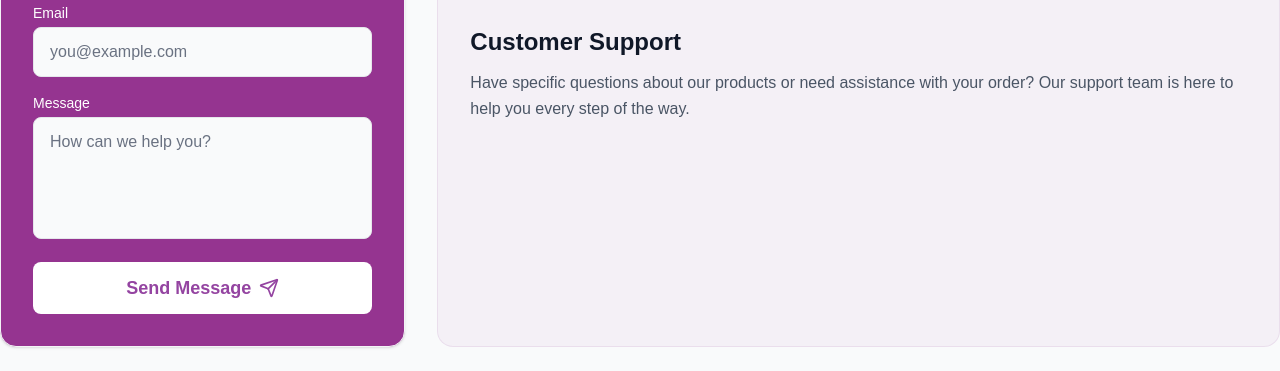
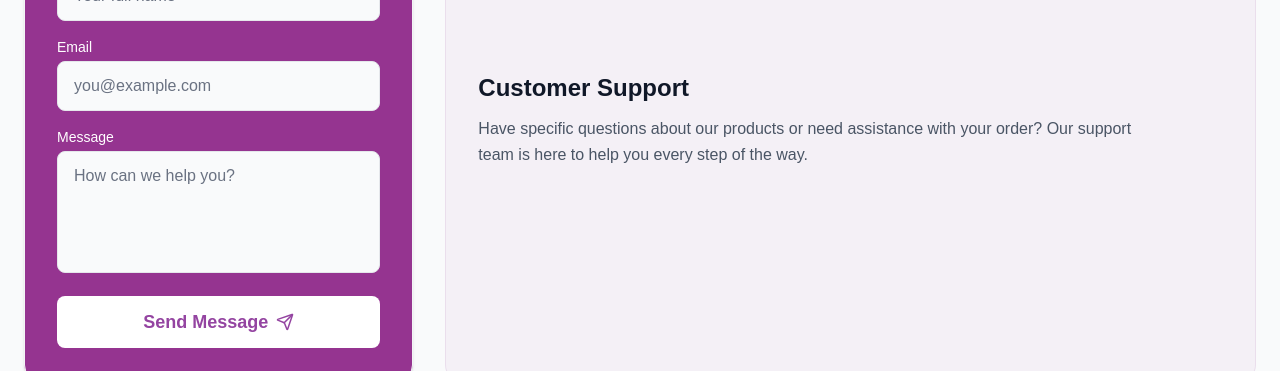
Before and after one commit to ManupriyaNagar/rbvets, a Next.js app: page /product in a window 1280 px wide. Shown: the part 1099-1470 px from the top of the page. Built offline with nearby package versions, Linux system fonts and the light colour scheme; a web font is replaced by a local one.

Commit message:
28th commit

```diff
--- a/src/components/Products/FormSection.jsx
+++ b/src/components/Products/FormSection.jsx
@@ -1,55 +1,75 @@
 'use client';
 
 import React from 'react';
-import { Mail, Phone, MapPin, Send } from 'lucide-react';
+import { Send } from 'lucide-react';
 
 export default function FormSection() {
     return (
-        <section className="w-full bg-gray-50 py-16 ">
-            <div className="max-w-7xl mx-auto">
-                <div className="grid grid-cols-1 lg:grid-cols-3 gap-8">
+        <section className="w-full bg-gray-50 py-12 md:py-16">
+            <div className="max-w-7xl mx-auto px-4 md:px-6">
+                <div className="grid grid-cols-1 lg:grid-cols-3 gap-6 md:gap-8">
 
-                    {/* GRID 1: The Form */}
-                    <div className="w-full bg-[#953490] p-8 rounded-2xl shadow-sm border border-gray-100 lg:col-span-1">
-                        <h3 className="text-2xl font-bold text-white mb-6">Send us a message</h3>
+                    {/* FORM */}
+                    <div className="w-full bg-[#953490] p-6 sm:p-8 rounded-2xl shadow-sm border border-gray-100 lg:col-span-1">
+                        <h3 className="text-xl sm:text-2xl font-bold text-white mb-6">
+                            Send us a message
+                        </h3>
+
                         <form className="space-y-4">
                             <div>
-                                <label className="block text-sm font-medium text-white mb-1">Name</label>
+                                <label className="block text-sm font-medium text-white mb-1">
+                                    Name
+                                </label>
                                 <input
                                     type="text"
                                     placeholder="Your full name"
-                                    className="text-black placeholder:text-gray-500 w-full px-4 py-3 rounded-lg bg-gray-50 border border-gray-200 focus:border-[#9444A1] focus:ring-1 focus:ring-[#9444A1] outline-none transition-all"
+                                    className="w-full px-4 py-3 rounded-lg bg-gray-50 text-black placeholder:text-gray-500 border border-gray-200 focus:border-[#9444A1] focus:ring-1 focus:ring-[#9444A1] outline-none transition"
                                 />
                             </div>
+
                             <div>
-                                <label className="block text-sm font-medium text-white mb-1">Email</label>
+                                <label className="block text-sm font-medium text-white mb-1">
+                                    Email
+                                </label>
                                 <input
                                     type="email"
                                     placeholder="you@example.com"
-                                    className="text-black placeholder:text-gray-500 w-full px-4 py-3 rounded-lg bg-gray-50 border border-gray-200 focus:border-[#9444A1] focus:ring-1 focus:ring-[#9444A1] outline-none transition-all"
+                                    className="w-full px-4 py-3 rounded-lg bg-gray-50 text-black placeholder:text-gray-500 border border-gray-200 focus:border-[#9444A1] focus:ring-1 focus:ring-[#9444A1] outline-none transition"
                                 />
                             </div>
+
                             <div>
-                                <label className="block text-sm font-medium text-white mb-1">Message</label>
+                                <label className="block text-sm font-medium text-white mb-1">
+                                    Message
+                                </label>
                                 <textarea
                                     rows={4}
                                     placeholder="How can we help you?"
-                                    className="text-black placeholder:text-gray-500 w-full px-4 py-3 rounded-lg bg-gray-50 border border-gray-200 focus:border-[#9444A1] focus:ring-1 focus:ring-[#9444A1] outline-none transition-all resize-none"
+                                    className="w-full px-4 py-3 rounded-lg bg-gray-50 text-black placeholder:text-gray-500 border border-gray-200 focus:border-[#9444A1] focus:ring-1 focus:ring-[#9444A1] outline-none resize-none transition"
                                 />
                             </div>
-                            <button className="w-full bg-white text-[#9444A1] font-extrabold py-3 rounded-lg text-lg transition-colors flex items-center justify-center gap-2">
+
+                            <button
+                                type="submit"
+                                className="w-full bg-white text-[#9444A1] font-bold py-3 rounded-lg text-base sm:text-lg flex items-center justify-center gap-2 active:scale-95 transition"
+                            >
                                 Send Message
-                                <Send size={20} />
+                                <Send size={18} />
                             </button>
                         </form>
                     </div>
-                    {/* GRID 2: Information Block 1 */}
-                    <div className="col-span-2 w-full bg-[#9444A1]/5 p-8  rounded-2xl border border-[#9444A1]/10 flex flex-col justify-center items-start">
-                        <h3 className="text-2xl font-bold text-gray-900 mb-3">Customer Support</h3>
-                        <p className="text-gray-600 leading-relaxed mb-6">
-                            Have specific questions about our products or need assistance with your order? Our support team is here to help you every step of the way.
+
+                    {/* INFO BLOCK */}
+                    <div className="lg:col-span-2 w-full bg-[#9444A1]/5 p-6 sm:p-8 rounded-2xl border border-[#9444A1]/10 flex flex-col justify-center">
+                        <h3 className="text-xl sm:text-2xl font-bold text-gray-900 mb-3">
+                            Customer Support
+                        </h3>
+                        <p className="text-gray-600 text-sm sm:text-base leading-relaxed max-w-2xl">
+                            Have specific questions about our products or need assistance with your order?
+                            Our support team is here to help you every step of the way.
                         </p>
                     </div>
+
                 </div>
             </div>
         </section>
--- a/src/components/Products/ProductHero.jsx
+++ b/src/components/Products/ProductHero.jsx
@@ -69,6 +69,7 @@ const services = [
 
 export default function ProductHero() {
   const [active, setActive] = useState(services[0]);
+  const [imgToggle, setImgToggle] = useState(false);
   const searchParams = useSearchParams();
 
   useEffect(() => {
@@ -93,13 +94,33 @@ export default function ProductHero() {
         <div className="flex flex-col lg:flex-row gap-6 items-center">
 
           {/* LEFT CONTENT */}
-          <div className="max-w-[300px]">
+          <div className="md:max-w-[300px] w-full">
             <h2 className="text-3xl font-semibold text-gray-900 relative inline-block">
               Our Products
               <span className="absolute left-0 -bottom-2 w-12 h-[3px] bg-[#9444A1] rounded-full"></span>
             </h2>
+             <div className="md:hidden sm:block mt-6 flex lg:flex-col gap-3 overflow-x-auto lg:overflow-visible pb-2">
+              {services.map((service) => (
+                <button
+                  key={service.title}
+                  onClick={() => {
+                    setActive(service);
+                    setImgToggle(false);
+                  }}
+                  className={`whitespace-nowrap px-6 py-3 rounded-full border transition-all text-sm md:text-lg
+                    ${
+                      active.title === service.title
+                        ? "bg-[#9444A1] text-white border-[#9444A1]"
+                        : "bg-white text-gray-600 border-gray-300"
+                    }`}
+                >
+                  {service.title}
+                </button>
+              ))}
+            </div>
 
-            <div className="mt-10 space-y-6 w-fit">
+         <div className="hidden sm:block mt-10 space-y-6 w-fit">
+
               {services.map((service) => (
                 <button
                   key={service.title}
@@ -117,20 +138,25 @@ export default function ProductHero() {
           </div>
 
           {/* MIDDLE CONTENT */}
-          <div className="max-w-[500px] flex flex-col gap-6 h-[650px]">
+          <div className="md:max-w-[500px] w-full flex flex-col gap-6 h-[650px]">
             {/* TOP IMAGE */}
-            <div className="relative w-full h-[300px] flex-[1] rounded-2xl overflow-hidden">
+            <div className="relative w-full h-[300px] flex-[1] rounded-2xl overflow-hidden"
+             onClick={() => setImgToggle(!imgToggle)}>
               <Image
                 src={active.image}
                 alt={active.title}
                 fill
-                className="object-contain opacity-100 hover:opacity-0"
+                   className={`object-contain transition-opacity duration-300
+                  ${imgToggle ? "opacity-0" : "opacity-100"}
+                  md:opacity-100 md:hover:opacity-0`}
               />
               <Image
                 src={active.hoverimg}
                 alt={active.title}
                 fill
-                className="object-contain opacity-0 hover:opacity-100"
+                   className={`object-contain transition-opacity duration-300
+                  ${imgToggle ? "opacity-100" : "opacity-0"}
+                  md:opacity-0 md:hover:opacity-100`}
               />
             </div>
 
@@ -169,29 +195,45 @@ export default function ProductHero() {
           </div>
 
           {/* RIGHT IMAGE */}
-          <div className="flex-2 w-full flex flex-col gap-6 h-[650px]">
-            <div className="text-center ">
-              <h1 className="text-4xl font-semibold text-gray-900 ">
+        <div className="w-full flex flex-col gap-6 md:p-0 p-4">
+  <div className="text-center">
+    <h1 className="text-2xl md:text-4xl font-semibold text-gray-900">
       {active.title}
     </h1>
   </div>
-            <div className="relative w-full flex-1 rounded-2xl overflow-hidden">
+
+  <div
+    className="relative w-full h-[550px] md:h-[620px]  rounded-2xl overflow-hidden cursor-pointer"
+    onClick={() => setImgToggle(!imgToggle)}
+  >
+    {/* BASE IMAGE */}
     <Image
       src={active.image1}
       alt={active.title}
       fill
-                className="object-cover rounded-2xl opacity-100 hover:opacity-0"
+      className={`object-cover transition-opacity duration-300
+        ${imgToggle ? "opacity-0" : "opacity-100"}
+        md:opacity-100 md:hover:opacity-0`}
       priority
     />
+
+    {/* HOVER / TAP IMAGE */}
     <Image
       src={active.hoverimg1 || active.image1}
       alt={active.title}
       fill
-                className="object-cover opacity-0 hover:opacity-100"
+      className={`object-cover transition-opacity duration-300
+        ${imgToggle ? "opacity-100" : "opacity-0"}
+        md:opacity-0 md:hover:opacity-100`}
       priority
     />
   </div>
+
+  <p className="text-xs text-gray-400 md:hidden text-center">
+    Tap image to view more
+  </p>
 </div>
+
         </div>
       </div>
     </section>
```
Lines whose indentation alone changed are shown as unchanged.
